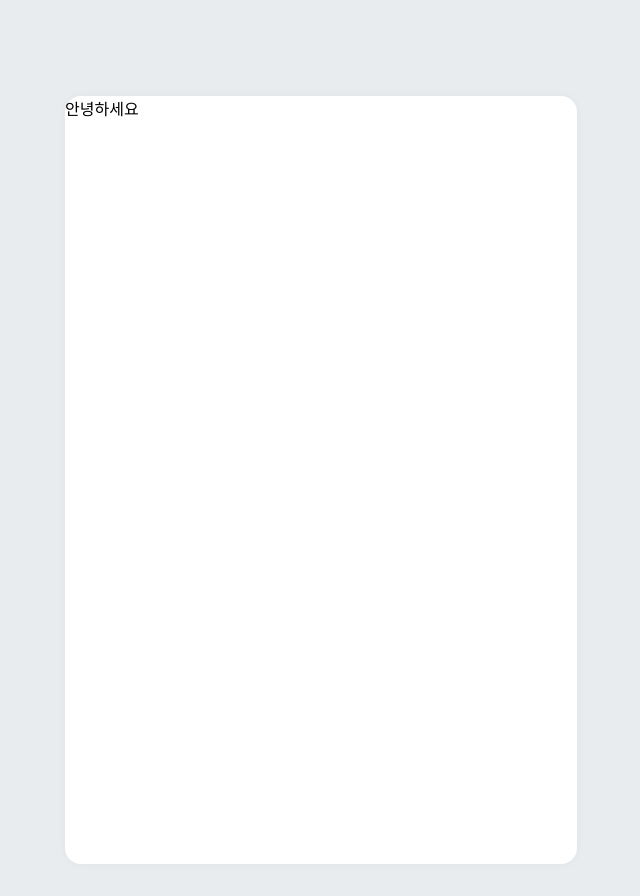
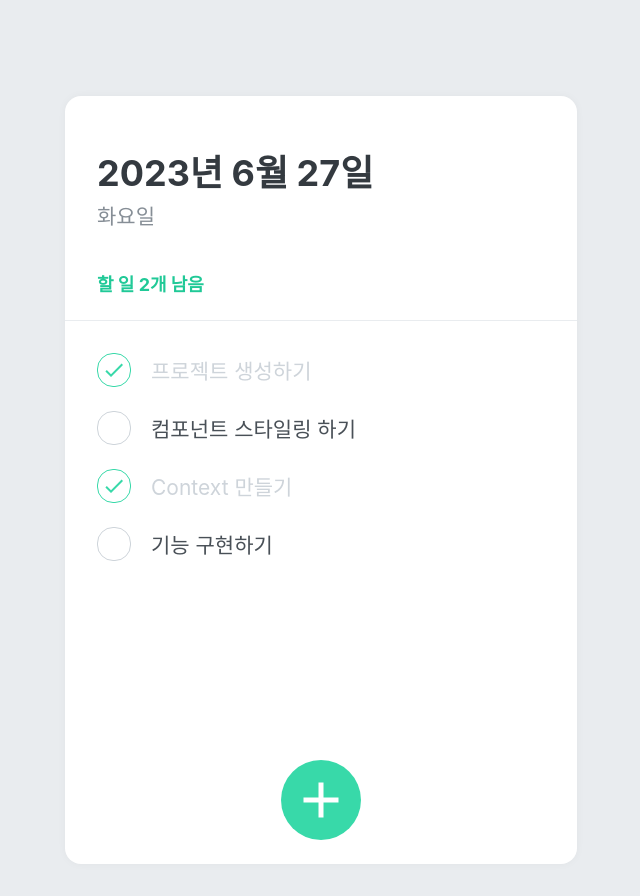
Before and after one commit to euna0104/begin-react, a React (Create React App) app: page / in a window 1280 px wide. Shown: the whole page, without its empty margins (319-959 px from the left). Built offline with nearby package versions, Linux system fonts and the light colour scheme.

Commit message:
Context API를 통한 App.js  수정

```diff
--- a/src/App.js
+++ b/src/App.js
@@ -1,18 +1,26 @@
 import React from 'react';
 import { createGlobalStyle } from 'styled-components';
 import TodoTemplate from './components/TodoTemplate';
+import TodoHead from './components/TodoHead';
+import TodoList from './components/TodoList';
+import TodoCreate from './components/TodoCreate';
+import { TodoProvider } from './TodoContext';
 
 const GlobalStyle = createGlobalStyle`
   body {
     background: #e9ecef;
-  }`
+  }`;
 
 function App() {
   return (
-    <>
+    <TodoProvider>
       <GlobalStyle />
-      <TodoTemplate>안녕하세요</TodoTemplate>
-    </>
+      <TodoTemplate>
+        <TodoHead />
+        <TodoList />
+        <TodoCreate />
+      </TodoTemplate>
+    </TodoProvider>
   );
 }
 
```
